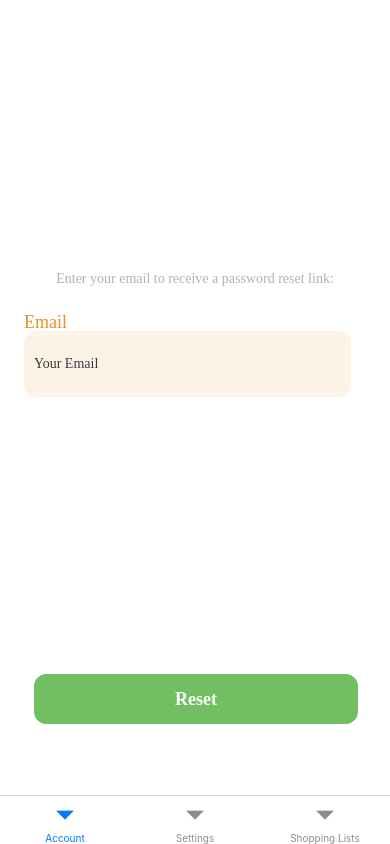
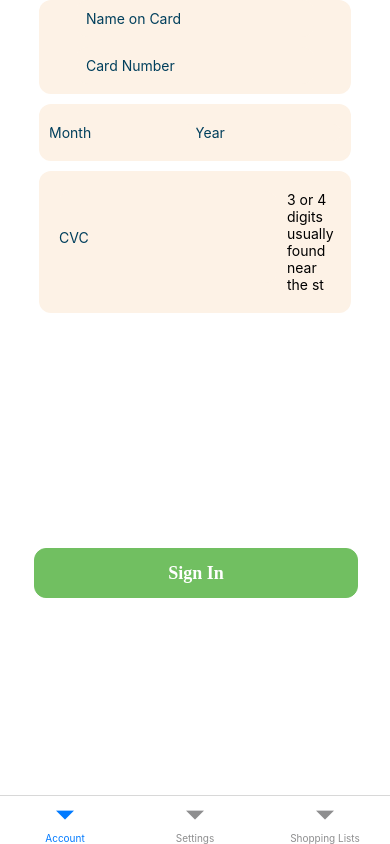
Before and after one commit to smart-groceries/freshpass, a React Native app in the folder MyApp/: screen /Home in a window 390 px wide. Built offline with nearby package versions, Linux system fonts and the light colour scheme.

Commit message:
Create App Payment View

```diff
--- a/MyApp/App.tsx
+++ b/MyApp/App.tsx
@@ -30,6 +30,7 @@ import ShoppingLists from './src/screens/ShoppingLists';
 import NavBar from './src/components/NavBar';
 import { createStackNavigator } from '@react-navigation/stack';
 import Payments from './src/screens/Payments';
+import AddPayment from './src/screens/AddPayment';
 
 const StoreStack = createStackNavigator();
 
@@ -40,7 +41,7 @@ function StoreStackScreen() {
     screenOptions={{
       headerShown:false
     }}>
-      <StoreStack.Screen name="Home" component={ForgotPasswordScreen} />
+      <StoreStack.Screen name="Home" component={AddPayment} />
     </StoreStack.Navigator>
   );
 }
--- /dev/null
+++ b/MyApp/src/screens/AddPayment.tsx
@@ -0,0 +1,230 @@
+import {
+    View,
+    Text,
+    Button,
+    TouchableOpacity,
+    Dimensions,
+    TextInput,
+    Platform,
+    StyleSheet,
+    ScrollView,
+    StatusBar,
+    ScrollViewBase,
+    ViewStyle,
+    Alert,
+    ImageComponent,
+    Image
+} from 'react-native';
+import React, { useState } from "react";
+
+export default function AddPayment() {
+    const [email, setEmail] = useState("");
+    const [cardNumber, setCard] = useState("");
+    const [month, setMonth] = useState("");
+    const [year, setYear] = useState("");
+    const [name, setName] = useState("");
+
+
+    const [password, setPassword] = useState("");
+
+    return (
+        <View style={styles.container}>
+            <View style={styles.inputView}>
+            <View>
+            <TextInput
+                style={styles.inputName}
+                placeholder="Name on Card"
+                placeholderTextColor="#003f5c"
+                onChangeText={(name) => setName(name)}
+            />
+            </View>
+
+            <View>
+            <TextInput
+                style={styles.inputCard}
+                placeholder="Card Number"
+                placeholderTextColor="#003f5c"
+                onChangeText={(carnumber) => setEmail(carnumber)}
+            />
+            </View>
+
+            </View>
+
+            <View style={styles.inputView2}>
+                <TextInput
+                    style={styles.inputMonth}
+                    placeholder="Month"
+                    placeholderTextColor="#003f5c"
+                    onChangeText={(Month) => setMonth(Month)}
+                />
+
+                    <TextInput
+                    style={styles.inputYear}
+                    placeholder="Year"
+                    placeholderTextColor="#003f5c"
+                    onChangeText={(year) => setYear(year)}
+                />
+            </View>
+
+            <View style={styles.inputView2}>
+            <TextInput
+                style={styles.inputCVC}
+                placeholder="CVC"
+                placeholderTextColor="#003f5c"
+                onChangeText={(Month) => setMonth(Month)}
+            />
+                <Text>
+                    3 or 4 digits usually found near the st
+                </Text>
+            </View>
+
+            <View style={styles.AddPayContainer}>
+                <TouchableOpacity
+                    //onPress={() => navigation.goBack()}
+                    style={[styles.signIn, {
+                    borderColor: '#71BF61',
+                    backgroundColor: '#71BF61',
+                    borderWidth: 1,
+                    marginTop: 225}]}>
+                    <Text style={[styles.textSign, {
+                        color: '#FFFFFF'
+                    }]}>Sign In</Text>
+                </TouchableOpacity>
+            </View>
+      </View>
+    )
+}
+
+const styles = StyleSheet.create({
+    forgot_button: {
+        height: 30,
+        marginBottom: 30,
+      },
+      create_acc_button: {
+
+        height: 30,
+        marginBottom: 30,
+    },
+
+    AddPayContainer:{
+        flex:3
+    },
+
+    loginBtn: {
+        width: "80%",
+        borderRadius: 25,
+        height: 50,
+        alignItems: "center",
+        justifyContent: "center",
+        marginTop: 40,
+        backgroundColor: "#32a838",
+    },
+
+    signIn: {
+        width: 324,
+        height: 50,
+        justifyContent: 'center',
+        alignItems: 'center',
+        borderRadius: 12,
+        left: 1
+    },
+
+    button: {
+        alignItems: 'center',
+        marginTop: 50
+    },
+
+    textSign: {
+        fontSize: 18,
+        fontWeight: 'bold',
+        fontFamily: 'VarelaRound-regular'
+    },
+    container: {
+        flex: 1,
+        backgroundColor: "#fff",
+        alignItems: "center",
+        justifyContent: "center"
+    },
+
+    image: {
+        marginBottom: 40,
+    },
+
+    inputView: {
+        width: "80%",
+        marginBottom: 10,
+        marginStart:10,
+        marginEnd:10,
+
+        alignItems: "center",
+        backgroundColor: "#FDF2E6",
+        borderRadius:12,
+        justifyContent: 'space-around'
+
+    },
+
+    inputView2: {
+        width: "80%",
+        marginBottom: 10,
+        marginStart:10,
+        marginEnd:10,
+        paddingEnd:10,
+        paddingBottom:20,
+        paddingLeft:10,
+        padding:20,
+        flexDirection:"row",
+        backgroundColor: "#FDF2E6",
+        borderRadius:12,
+        justifyContent: 'space-around'
+    },
+    inputName:{
+        marginBottom: 10,
+        marginStart:10,
+        marginEnd:10,
+        padding:10,
+        alignItems: "center",
+        backgroundColor: "#FDF2E6",
+        borderRadius:12,
+    },
+    inputCard:{
+        marginBottom: 10,
+        marginStart:10,
+        marginEnd:10,
+        padding:10,
+        alignItems: "center",
+        backgroundColor: "#FDF2E6",
+        borderRadius:12,
+    },
+    inputYear:{
+
+        flex:1,
+        alignItems: "center",
+        backgroundColor: "#FDF2E6",
+        borderRadius:12,
+        width:10,
+
+    },
+    inputMonth:{
+
+        flex:1,
+        width:5,
+        alignItems: "center",
+        backgroundColor: "#FDF2E6",
+        borderRadius:12,
+    },
+
+    inputCVC:{
+        marginBottom: 10,
+        marginStart:10,
+        marginEnd:10,
+
+        alignItems: "center",
+        backgroundColor: "#FDF2E6",
+        borderRadius:12,
+    },
+    TextInput: {
+        flex: 1,
+        padding: 5,
+        fontFamily:'VarelaRound-regular'
+    },
+});
--- a/MyApp/src/screens/Payments.tsx
+++ b/MyApp/src/screens/Payments.tsx
@@ -46,11 +46,8 @@ const styles = StyleSheet.create({
     NoPaymentText: {
         "width": 325,
         "left":25,
-        "top": "34.38%",
-        "bottom": "62.54%",
         "fontFamily": "varelaround-regular",
         "fontSize": 20,
-        "lineHeight": 25,
         "display": "flex",
         "alignItems": "center",
         "textAlign":"center",
@@ -59,13 +56,10 @@ const styles = StyleSheet.create({
     NoPaymentSubtext: {
         "left": 25,
         "right": 25,
-        "top": "39.3%",
-        "bottom": "58.48%",
         "fontFamily": "varelaround-regular",
         "fontStyle": "normal",
         "fontWeight": "normal",
         "fontSize": 13,
-        "lineHeight": 18,
         "textAlign": "center",
         "color": "#999999"
     },
```
